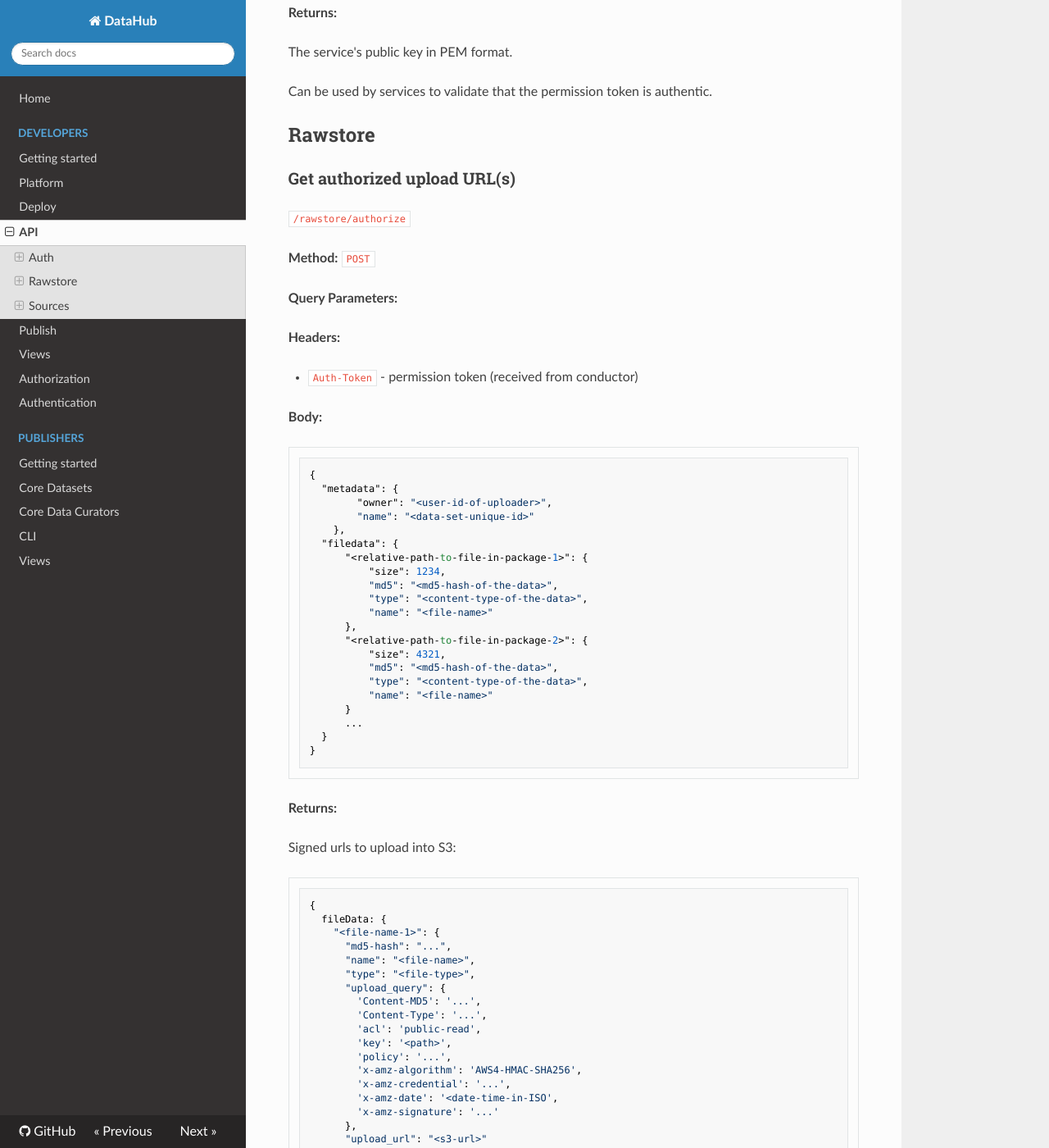
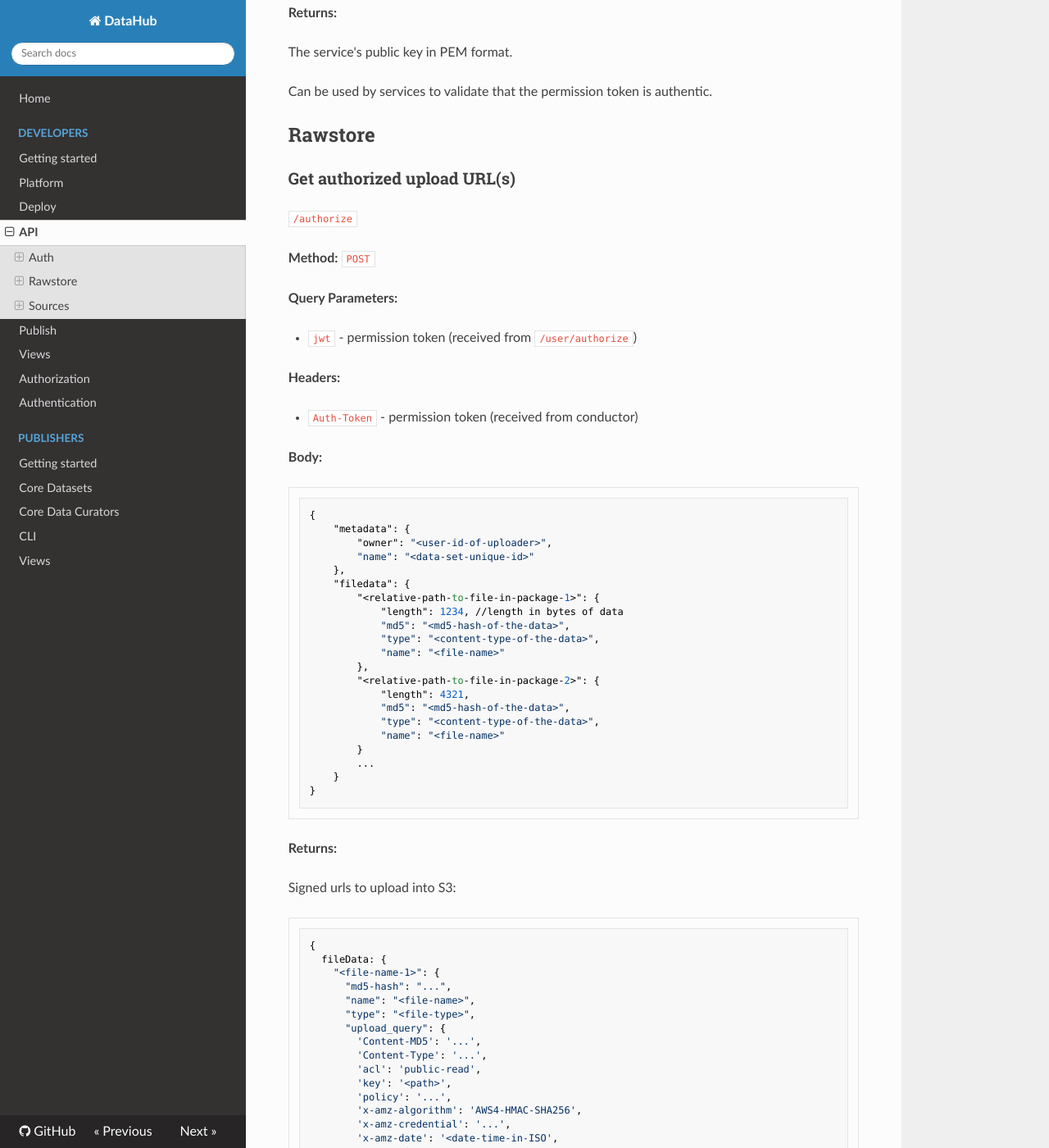
Before and after one commit to datopian/datahub-docs-tech, an MkDocs documentation site: the page built from docs/developers/api.md, in a window 1280 px wide and 1400 px high, scrolled down 2714 px. Shown: the whole window at 82% size. Built offline with MkDocs 1.6.1, drawn with Linux system fonts in a browser that asks for light colours; nearby versions of some CDN libraries; a script that is not in the unit is left out; old or Windows-style settings are respelled for this version of MkDocs.

````diff
--- a/docs/developers/api.md
+++ b/docs/developers/api.md
@@ -125,11 +125,13 @@ Can be used by services to validate that the permission token is authentic.
 
 ### Get authorized upload URL(s)
 
-`/rawstore/authorize`
+`/authorize`
 
 **Method:** `POST`
 
 **Query Parameters:**
+
+ - `jwt` - permission token (received from `/user/authorize`)
 
 **Headers:**
 
@@ -139,25 +141,25 @@ Can be used by services to validate that the permission token is authentic.
 
 ```javascript
 {
-  "metadata": {
+    "metadata": {
         "owner": "<user-id-of-uploader>",
         "name": "<data-set-unique-id>"
     },
-  "filedata": {
-      "<relative-path-to-file-in-package-1>": {
-          "size": 1234,
-          "md5": "<md5-hash-of-the-data>",
-          "type": "<content-type-of-the-data>",
-          "name": "<file-name>"
-      },
-      "<relative-path-to-file-in-package-2>": {
-          "size": 4321,
-          "md5": "<md5-hash-of-the-data>",
-          "type": "<content-type-of-the-data>",
-          "name": "<file-name>"
-      }
-      ...
-  }
+    "filedata": {
+        "<relative-path-to-file-in-package-1>": {
+            "length": 1234, //length in bytes of data
+            "md5": "<md5-hash-of-the-data>",
+            "type": "<content-type-of-the-data>",
+            "name": "<file-name>"
+        },
+        "<relative-path-to-file-in-package-2>": {
+            "length": 4321,
+            "md5": "<md5-hash-of-the-data>",
+            "type": "<content-type-of-the-data>",
+            "name": "<file-name>"
+        }
+        ...
+    }
 }
 ```
 
````
Also changed, not shown: README.md (+3 -3 lines).
